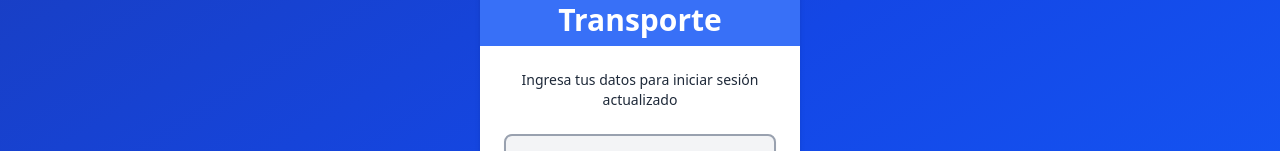
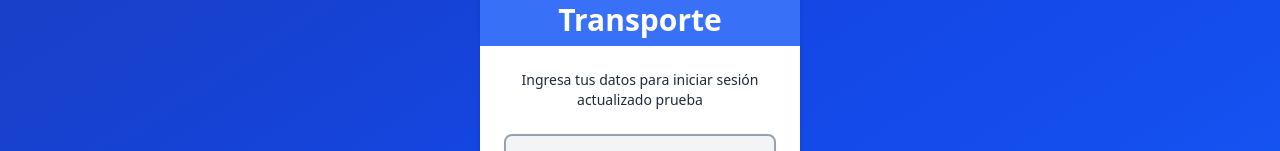
Before and after one commit to JairoARojasR/Transporte-Front, a Next.js app: page /login in a window 1280 px wide. Shown: the part 250-401 px from the top of the page. Built offline with nearby package versions, Linux system fonts and the light colour scheme; no server answers.

Commit message:
actualizado

```diff
--- a/src/app/dashboard/page.tsx
+++ b/src/app/dashboard/page.tsx
@@ -13,7 +13,6 @@ import { useAuth } from "@/componentsux/dashboard/useAuth";
 import Cookies from "js-cookie";
 
 export default function DashboardPage() {
-  const loading = useAuth();
   const [rol, setRol] = useState<number | null>(null);
 
   useEffect(() => {
--- a/src/app/login/page.tsx
+++ b/src/app/login/page.tsx
@@ -57,7 +57,7 @@ export default function LoginPage() {
 
         <div className="p-6 flex flex-col items-center">
           <p className="text-center text-sm text-gray-800 mb-6">
-            Ingresa tus datos para iniciar sesión actualizado
+            Ingresa tus datos para iniciar sesión actualizado prueba
           </p>
           {errMsg && (
             <p className="text-red-600 text-sm text-center font-medium mb-4">
```
